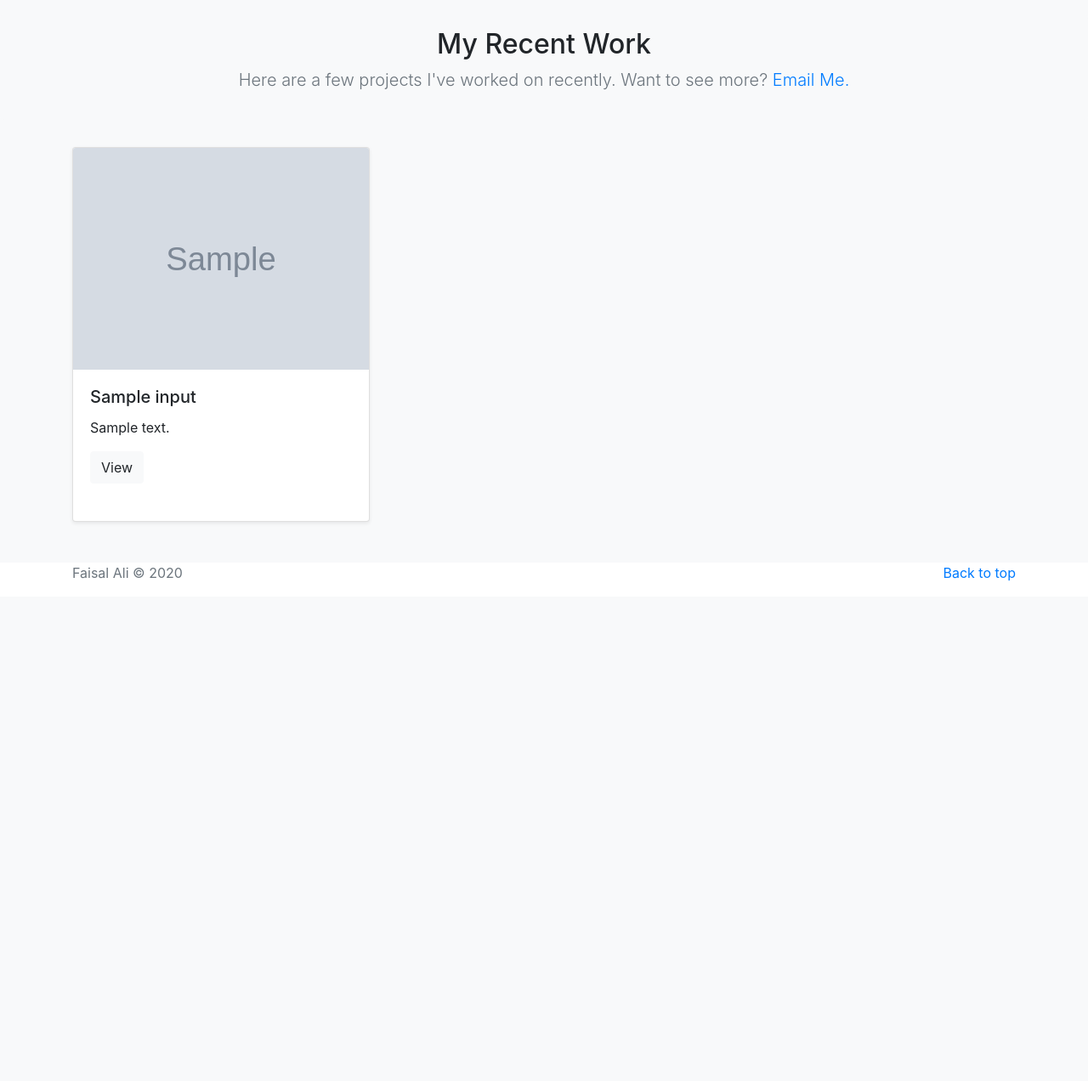
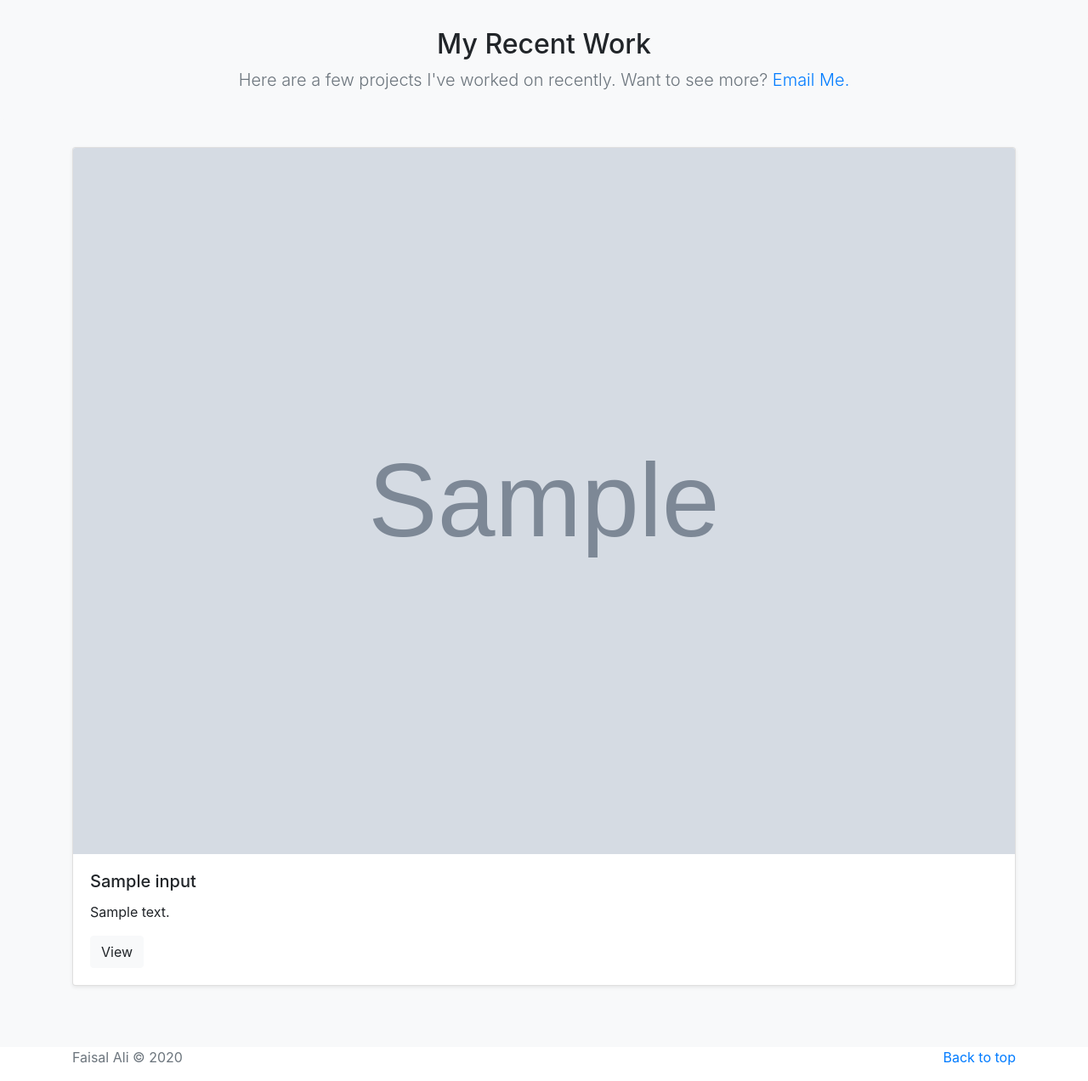
Before and after one commit to Fa1sal-ali/portfolio_project, a Django app: page / in a window 1280 px wide. Shown: the part 1776-3048 px from the top of the page at 85% size. Before the commit the page ends 2459 px from the top, so only its background shows below. Run offline with Django 3.2, Linux system fonts and the light colour scheme; tables that the repository leaves empty hold one stand-in row (values such as "Sample post"); grey boxes marked "Sample" are stand-in pictures; some libraries are stand-ins or nearby versions.

Commit message:
Updated card class from bootstrap in homepage

```diff
--- a/projects/templates/portfolio_home.html
+++ b/projects/templates/portfolio_home.html
@@ -155,8 +155,8 @@
     <div class="container">
       <div class="row">
         {%for a in inputs.all%}
-        <div class="col-md-4">
-          <div class="card h-100 mb-4 shadow-sm">
+        <div class="col mb-4">
+          <div class="card shadow-sm">
             <img src="{{a.image.url}}" class="card-img-top">
             <div class="card-body">
               <h5 class="card-title">{{a.title}}</h5>
```
